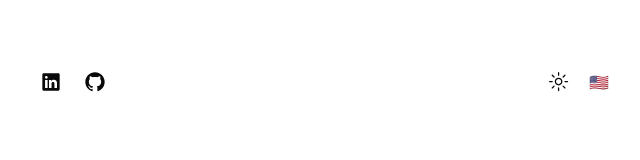
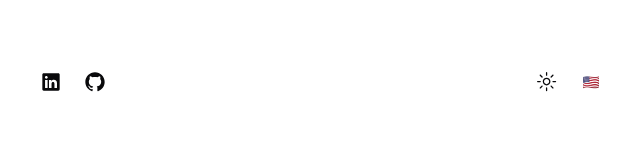
Before and after one commit to gabrieldesiderio/portfolio, a Next.js app: page /en in a window 1280 px wide. Shown: the top 160 px of the page, without its empty margins (319-959 px from the left). Built offline with nearby package versions, Linux system fonts and the light colour scheme.

Commit message:
fix: lang toggle style

```diff
--- a/src/components/navbar/index.tsx
+++ b/src/components/navbar/index.tsx
@@ -30,7 +30,7 @@ export function Navbar() {
             </Button>
           </Link>
         </div>
-        <div className="flex items-center gap-3">
+        <div className="flex items-center gap-2">
           <ModeToggle />
           <LangToggle />
         </div>
--- a/src/components/navbar/lang.toggle.tsx
+++ b/src/components/navbar/lang.toggle.tsx
@@ -1,19 +1,19 @@
-'use client'
-
-import { useAutoAnimate } from '@formkit/auto-animate/react'
 import Link from 'next/link'
 import { useLocale } from 'next-intl'
 
+import { Button } from '../ui/button'
+
 export function LangToggle() {
   const locale = useLocale()
-  const [parent] = useAutoAnimate()
 
   const options = ['pt', 'en']
   const link = options.filter((option) => option !== locale)[0]
 
   return (
-    <Link href={link} ref={parent}>
-      {locale === 'pt' ? <span>🇧🇷</span> : <span>🇺🇸</span>}
+    <Link href={link} passHref>
+      <Button variant="ghost" size="icon">
+        {locale === 'pt' ? <span>🇧🇷</span> : <span>🇺🇸</span>}
+      </Button>
     </Link>
   )
 }
```
